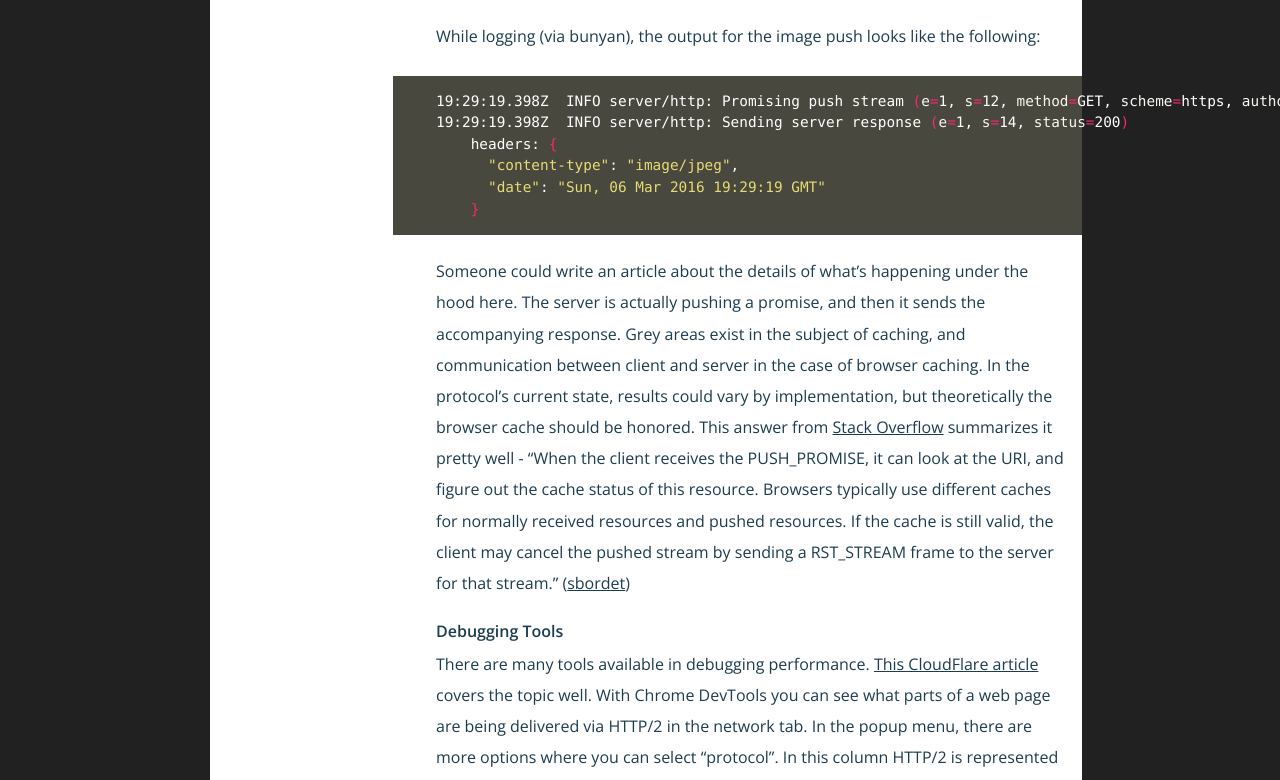
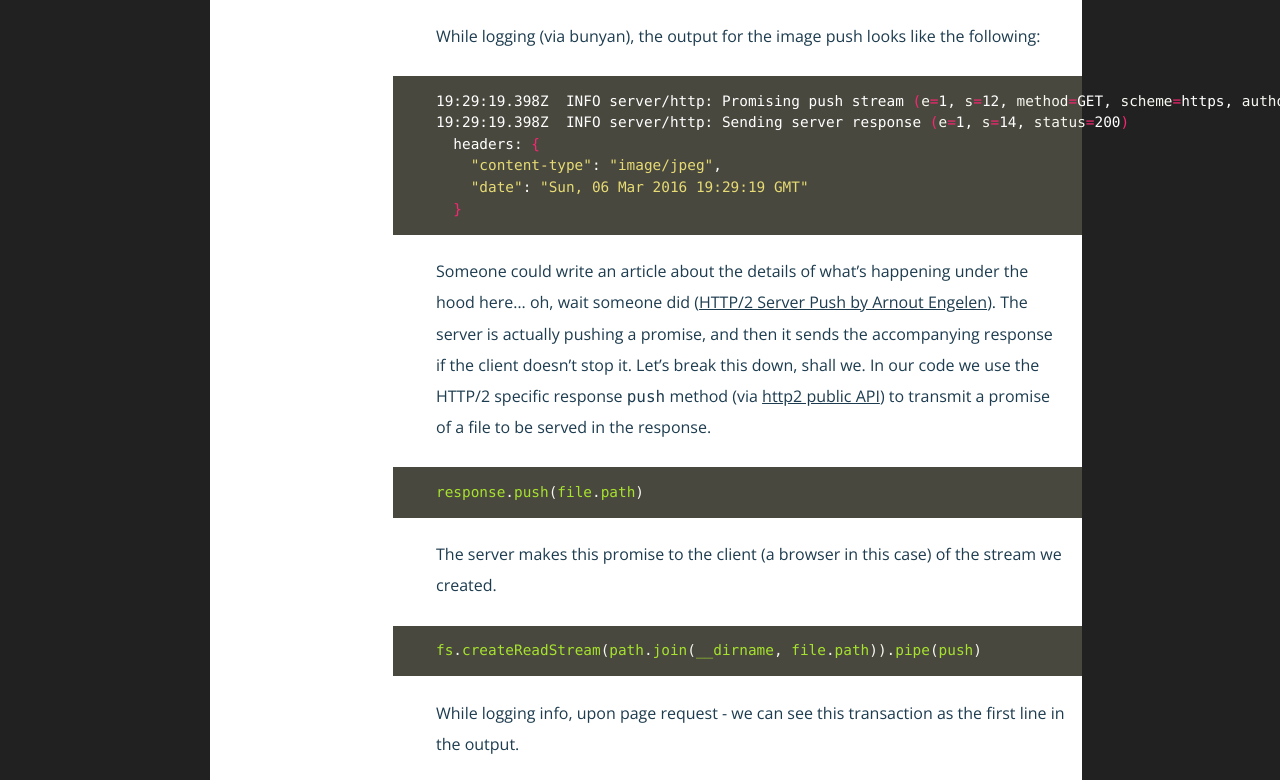
Before and after one commit to jackfranklin/javascriptplayground.com, a Jekyll site: the page built from _posts/2016-03-07-http2-and-you.md, in a window 1280 px wide and 1400 px high, scrolled down 2663 px. Shown: the top 780 px of the window. Built offline with Jekyll 4.4.1, drawn with Linux system fonts in a browser that asks for light colours; nearby versions of some CDN libraries; Markdown is read by kramdown in place of the engine named in the settings; a script that is not in the unit is left out; comment, search, counter and statistics services are not loaded; some of the changed text lies outside the part shown.

Commit message:
"HTTP/2 and You" article: M Elaborate on server push.

````diff
--- a/_posts/2016-03-07-http2-and-you.md
+++ b/_posts/2016-03-07-http2-and-you.md
@@ -71,13 +71,41 @@ While logging (via bunyan), the output for the image push looks like the followi
 ```bash
 19:29:19.398Z  INFO server/http: Promising push stream (e=1, s=12, method=GET, scheme=https, authority=localhost:8080, path=/public/images/nyc.jpg)
 19:29:19.398Z  INFO server/http: Sending server response (e=1, s=14, status=200)
-    headers: {
-      "content-type": "image/jpeg",
-      "date": "Sun, 06 Mar 2016 19:29:19 GMT"
-    }
+  headers: {
+    "content-type": "image/jpeg",
+    "date": "Sun, 06 Mar 2016 19:29:19 GMT"
+  }
 ```
 
-Someone could write an article about the details of what's happening under the hood here. The server is actually pushing a promise, and then it sends the accompanying response. Grey areas exist in the subject of caching, and communication between client and server in the case of browser caching. In the protocol's current state, results could vary by implementation, but theoretically the browser cache should be honored. This answer from [Stack Overflow](http://stackoverflow.com/questions/29352282/do-browser-cancel-server-push-when-resource-is-in-cache) summarizes it pretty well - "When the client receives the PUSH_PROMISE, it can look at the URI, and figure out the cache status of this resource. Browsers typically use different caches for normally received resources and pushed resources. If the cache is still valid, the client may cancel the pushed stream by sending a RST_STREAM frame to the server for that stream." ([sbordet](http://stackoverflow.com/users/1215076/sbordet))
+Someone could write an article about the details of what's happening under the hood here... oh, wait someone did ([HTTP/2 Server Push by Arnout Engelen](http://blog.xebia.com/http2-server-push)). The server is actually pushing a promise, and then it sends the accompanying response if the client doesn't stop it. Let's break this down, shall we. In our code we use the HTTP/2 specific response `push` method (via [http2 public API](https://github.com/molnarg/node-http2/wiki/Public-API)) to transmit a promise of a file to be served in the response.
+
+```javascript
+response.push(file.path)
+```
+
+The server makes this promise to the client (a browser in this case) of the stream we created.
+
+```javascript
+fs.createReadStream(path.join(__dirname, file.path)).pipe(push)
+```
+
+While logging info, upon page request - we can see this transaction as the first line in the output.
+
+```bash
+Promising push stream (e=1, s=12, method=GET, scheme=https, authority=localhost:8080, path=/public/images/nyc.jpg)
+```
+
+The client can [specify it does not want to receive any pushed resources](https://tools.ietf.org/html/rfc7540#section-6.5.1), or [cancel an individual push after receiving the push promise](https://tools.ietf.org/html/rfc7540#section-8.2.2)... otherwise the server sends the accompanying response.
+
+```bash
+Sending server response (e=1, s=14, status=200)
+  headers: {
+    "content-type": "image/jpeg",
+    "date": "Sun, 06 Mar 2016 19:29:19 GMT"
+  }
+```
+
+Grey areas exist in the subject of caching, and communication between client and server in the case of browser caching. In the protocol's current state, results could vary by implementation, but theoretically the browser cache should be honored. This answer from [Stack Overflow](http://stackoverflow.com/questions/29352282/do-browser-cancel-server-push-when-resource-is-in-cache) summarizes it pretty well - "When the client receives the PUSH_PROMISE, it can look at the URI, and figure out the cache status of this resource. Browsers typically use different caches for normally received resources and pushed resources. If the cache is still valid, the client may cancel the pushed stream by sending a RST_STREAM frame to the server for that stream." ([sbordet](http://stackoverflow.com/users/1215076/sbordet))
 
 ## Debugging Tools
 
````
